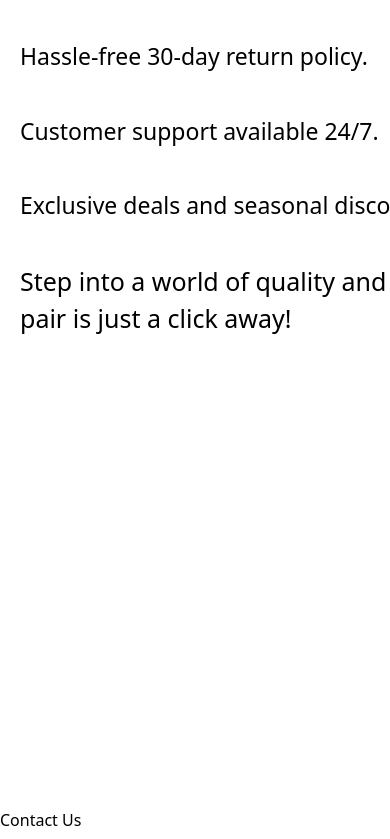
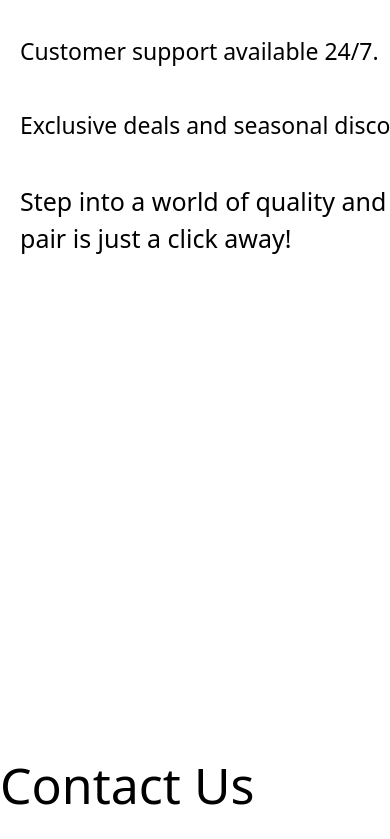
Before and after one commit to Harits77/shopcart-react, a React (Vite) app: page / in a window 390 px wide. Shown: the part 3334-4173 px from the top of the page. Built offline with nearby package versions, Linux system fonts and the light colour scheme.

Commit message:
Update App.css

```diff
--- a/src/App.css
+++ b/src/App.css
@@ -35,7 +35,7 @@ nav {
     margin-right: 50px;
    }
    .pic{
-      width: 380px;
+      width: 400px;
       height: 250px;
    }
    .btn{
@@ -71,8 +71,8 @@ nav {
       height: 10px;
     }
     .about{
-      padding-top: 200px;
-      padding-bottom: 200px;
+      padding-top: 120px;
+      padding-bottom: 220px;
     }
     .about p{
       font-size: 25px;
@@ -85,6 +85,10 @@ nav {
     .contact{
       padding-top: 250px;
       padding-bottom: 500px;
+    }
+    .contact h1{
+      font-size: 50px;
+      padding-bottom: 20px;
     }
     .contact input{
       padding: 20px;
```
